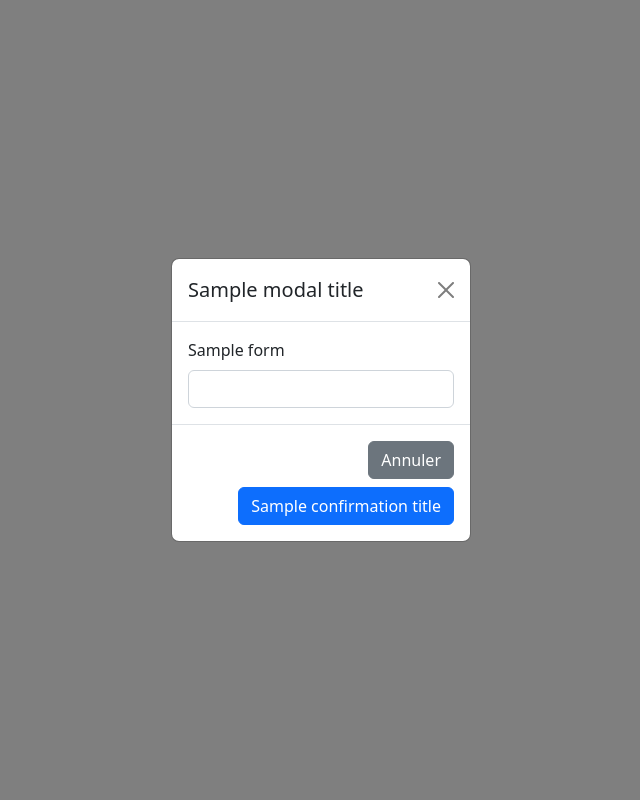
After one commit to ShakaFT/send-your-chat, a Symfony app: template templates/shared/modal.html.twig in a window 1280 px wide. The commit adds this page. Shown: the whole page, without its empty margins (319-959 px from the left). Run offline with Twig, Linux system fonts and the light colour scheme; the template is opened without the code that fills it: most values are stand-ins (such as "Sample title", 1, 10 or a date in 2020); form fields are guessed from the names that the template uses; some libraries are stand-ins or nearby versions.

Commit message:
refactor: refactor modal and move it in shared templates

```diff
--- /dev/null
+++ b/templates/shared/modal.html.twig
@@ -0,0 +1,38 @@
+{% extends 'base.html.twig' %}
+
+{% block body %}
+	<script type="text/javascript">
+		$(window).on('load', function () {
+$('#modal').modal({backdrop: 'static', keyboard: false}).modal('show');
+});
+	</script>
+
+	<div class="modal" id="modal">
+		<div class="modal-dialog modal-dialog-centered modal-sm">
+			<div class="modal-content">
+				{{ form_start(form) }}
+				<div class="modal-header">
+					<h5 class="modal-title">{{ modalTitle }}</h5>
+					<a href="{{ path('get_chats') }}" class="btn-close"></a>
+				</div>
+				<div class="modal-body d-flex flex-column">
+
+					{% for child in form %}
+						{% if 'Token' not in form_label(child) %}
+							{{ form_label(child) }}
+							{{ form_widget(child) }}
+						{% endif %}
+					{% endfor %}
+					<b class="text-danger">{{error}}</b>
+
+				</div>
+				<div class="modal-footer">
+					<a href="{{ path('get_chats') }}" type="button" class="btn btn-secondary">Annuler</a>
+					<button type="submit" class="btn btn-primary">
+						{{ confirmationTitle }}</button>
+				</div>
+				{{ form_end(form) }}
+			</div>
+		</div>
+	</div>
+{% endblock %}
--- a/templates/users/edit.html.twig
+++ b/templates/users/edit.html.twig
@@ -11,6 +11,9 @@
 {% block body %}
 	<div class="container d-flex flex-column justify-content-center text-bg-dark min-vw-100 min-vh-100 m-0">
 		<div class"row g-3" style="display: flex; justify-content: center;">
+			{% for test in form %}
+				{{ form_label(test) }}
+			{% endfor %}
 			{{ form_start(form) }}
 			<div class="col-auto d-flex flex-column">
 				<label>Username</label>
```
Also changed, not shown: templates/chat/modal.html.twig (+1 -39 lines).
